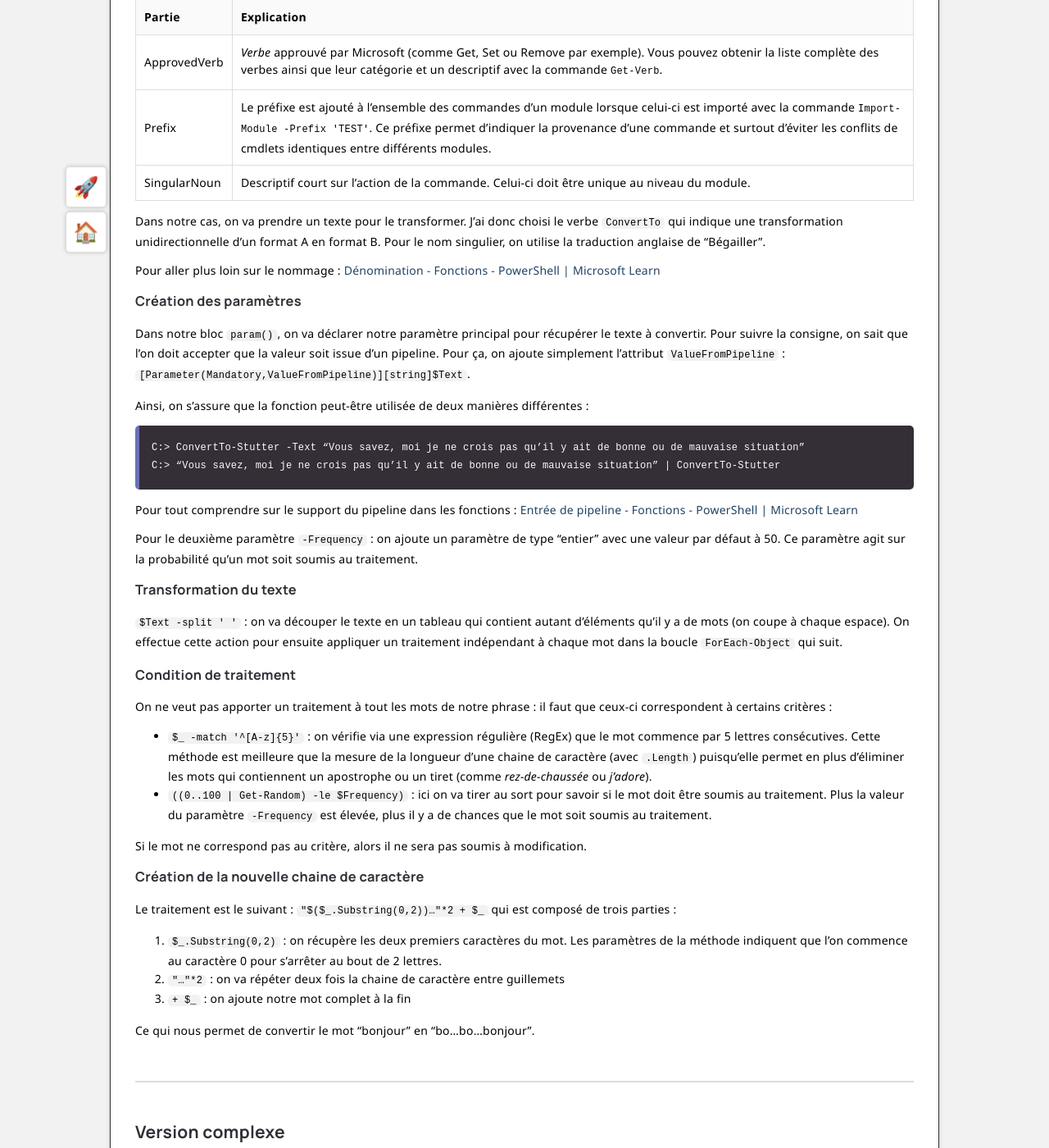
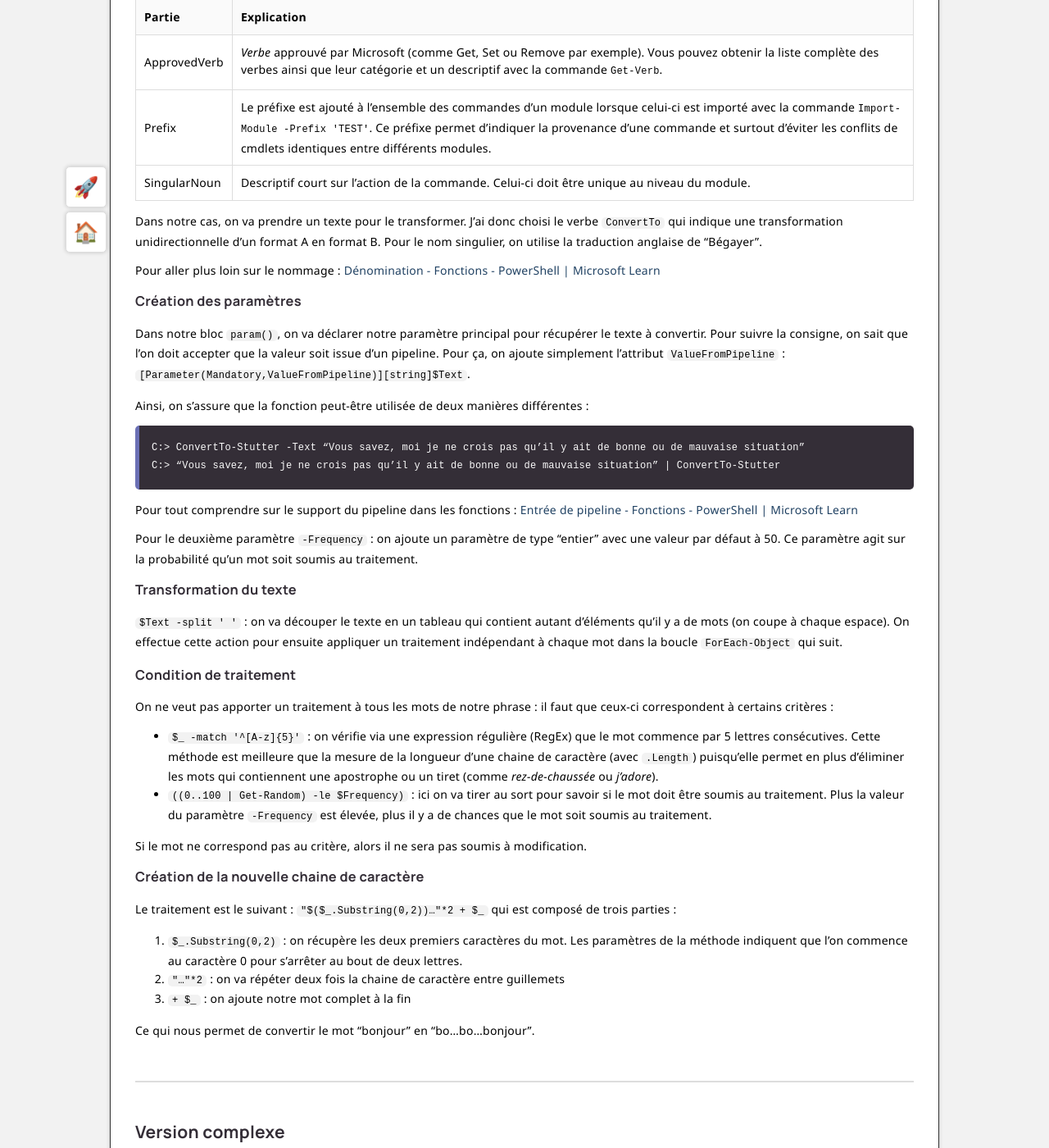
Before and after one commit to leobouard/leobouard.github.io, a Jekyll site: the page built from _posts/2021-09-28-begaiement-soluce.md, in a window 1280 px wide and 1400 px high, scrolled down 829 px. Shown: the whole window at 82% size. Built offline with Jekyll 4.4.1, drawn with Linux system fonts in a browser that asks for light colours; some web fonts are replaced; some of the changed text lies outside the part shown.

Commit message:
Corrections orthographiques

```diff
--- a/_posts/2021-09-28-begaiement-soluce.md
+++ b/_posts/2021-09-28-begaiement-soluce.md
@@ -37,7 +37,7 @@ ApprovedVerb | *Verbe* approuvé par Microsoft (comme Get, Set ou Remove par exe
 Prefix | Le préfixe est ajouté à l'ensemble des commandes d'un module lorsque celui-ci est importé avec la commande `Import-Module -Prefix 'TEST'`. Ce préfixe permet d'indiquer la provenance d'une commande et surtout d'éviter les conflits de cmdlets identiques entre différents modules.
 SingularNoun | Descriptif court sur l'action de la commande. Celui-ci doit être unique au niveau du module.
 
-Dans notre cas, on va prendre un texte pour le transformer. J'ai donc choisi le verbe `ConvertTo` qui indique une transformation unidirectionnelle d'un format A en format B. Pour le nom singulier, on utilise la traduction anglaise de "Bégailler".
+Dans notre cas, on va prendre un texte pour le transformer. J'ai donc choisi le verbe `ConvertTo` qui indique une transformation unidirectionnelle d'un format A en format B. Pour le nom singulier, on utilise la traduction anglaise de "Bégayer".
 
 Pour aller plus loin sur le nommage : [Dénomination - Fonctions - PowerShell \| Microsoft Learn](https://learn.microsoft.com/fr-fr/powershell/scripting/learn/ps101/09-functions?view=powershell-7.3#naming)
 
@@ -60,9 +60,9 @@ Pour le deuxième paramètre `-Frequency` : on ajoute un paramètre de type "ent
 
 ### Condition de traitement
 
-On ne veut pas apporter un traitement à tout les mots de notre phrase : il faut que ceux-ci correspondent à certains critères :
+On ne veut pas apporter un traitement à tous les mots de notre phrase : il faut que ceux-ci correspondent à certains critères :
 
-- `$_ -match '^[A-z]{5}'` : on vérifie via une expression régulière (RegEx) que le mot commence par 5 lettres consécutives. Cette méthode est meilleure que la mesure de la longueur d'une chaine de caractère (avec `.Length`) puisqu'elle permet en plus d'éliminer les mots qui contiennent un apostrophe ou un tiret (comme *rez-de-chaussée* ou *j'adore*).
+- `$_ -match '^[A-z]{5}'` : on vérifie via une expression régulière (RegEx) que le mot commence par 5 lettres consécutives. Cette méthode est meilleure que la mesure de la longueur d'une chaine de caractère (avec `.Length`) puisqu'elle permet en plus d'éliminer les mots qui contiennent une apostrophe ou un tiret (comme *rez-de-chaussée* ou *j'adore*).
 - `((0..100 | Get-Random) -le $Frequency)` : ici on va tirer au sort pour savoir si le mot doit être soumis au traitement. Plus la valeur du paramètre `-Frequency` est élevée, plus il y a de chances que le mot soit soumis au traitement.
 
 Si le mot ne correspond pas au critère, alors il ne sera pas soumis à modification.
@@ -71,7 +71,7 @@ Si le mot ne correspond pas au critère, alors il ne sera pas soumis à modifica
 
 Le traitement est le suivant : `"$($_.Substring(0,2))…"*2 + $_` qui est composé de trois parties :
 
-1. `$_.Substring(0,2)` : on récupère les deux premiers caractères du mot. Les paramètres de la méthode indiquent que l'on commence au caractère 0 pour s'arrêter au bout de 2 lettres.
+1. `$_.Substring(0,2)` : on récupère les deux premiers caractères du mot. Les paramètres de la méthode indiquent que l'on commence au caractère 0 pour s'arrêter au bout de deux lettres.
 2. `"…"*2` : on va répéter deux fois la chaine de caractère entre guillemets
 3. `+ $_` : on ajoute notre mot complet à la fin
 
```
Also changed, not shown: other parts of _posts/2021-09-28-begaiement-soluce.md (+2 -2 lines), _posts/2021-09-28-begaiement.md (+2 -2 lines).
